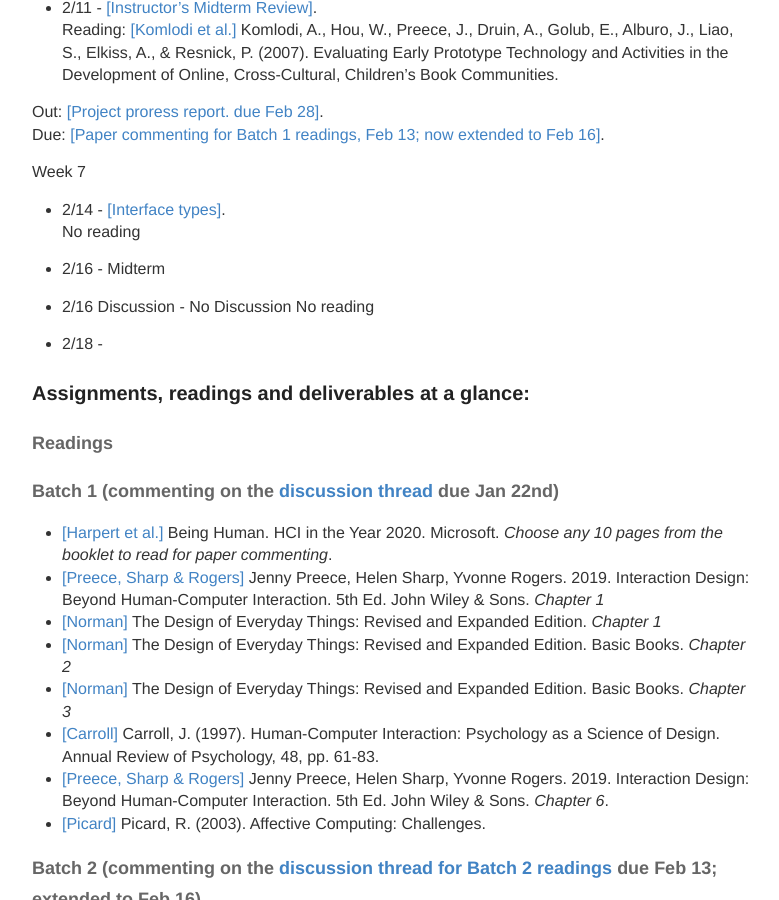
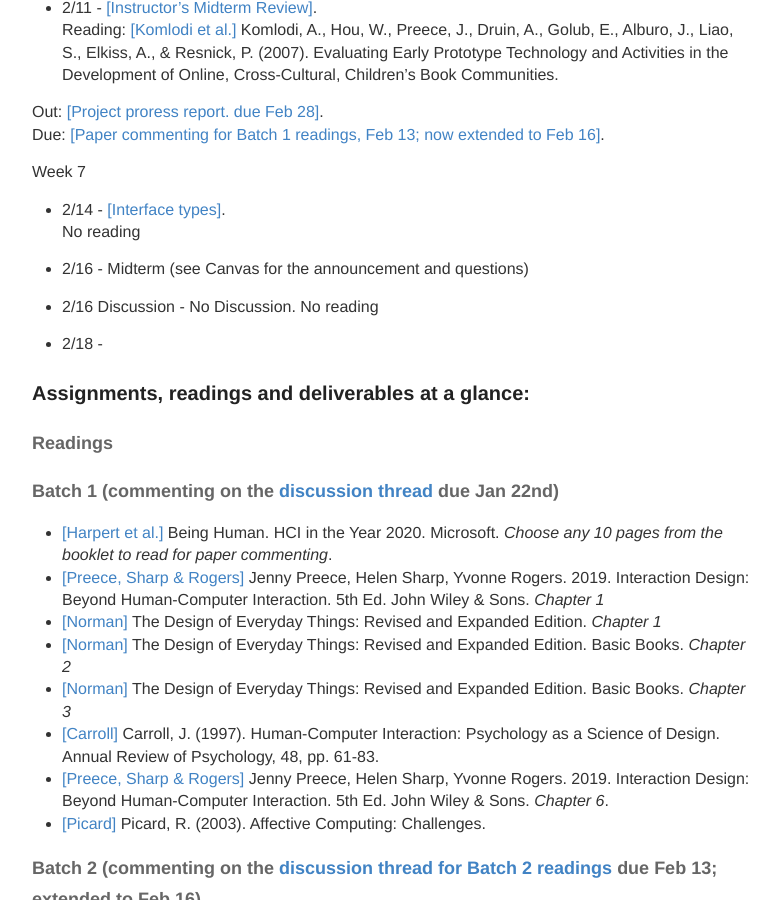
Before and after one commit to hciwang/hciwang.github.io, a Jekyll site: the page built from _posts/2022-1-1-lectures.md, in a window 1280 px wide and 900 px high, scrolled down 2509 px. Shown: the whole window, without its empty margins (248-1027 px from the left). Built offline with Jekyll 4.4.1, drawn with Linux system fonts in a browser that asks for light colours.

Commit message:
Update 2022-1-1-lectures.md

```diff
--- a/_posts/2022-1-1-lectures.md
+++ b/_posts/2022-1-1-lectures.md
@@ -98,8 +98,8 @@ Week 7
 - 2/14 - [[Interface types]](https://canvas.ucdavis.edu/courses/633616/files/folder/Lecture%20slides?preview=15650143).
 No reading
 
-- 2/16 - Midterm
-- 2/16 Discussion - No Discussion
+- 2/16 - Midterm (see Canvas for the announcement and questions)
+- 2/16 Discussion - No Discussion.
 No reading
 
 - 2/18 -
```
